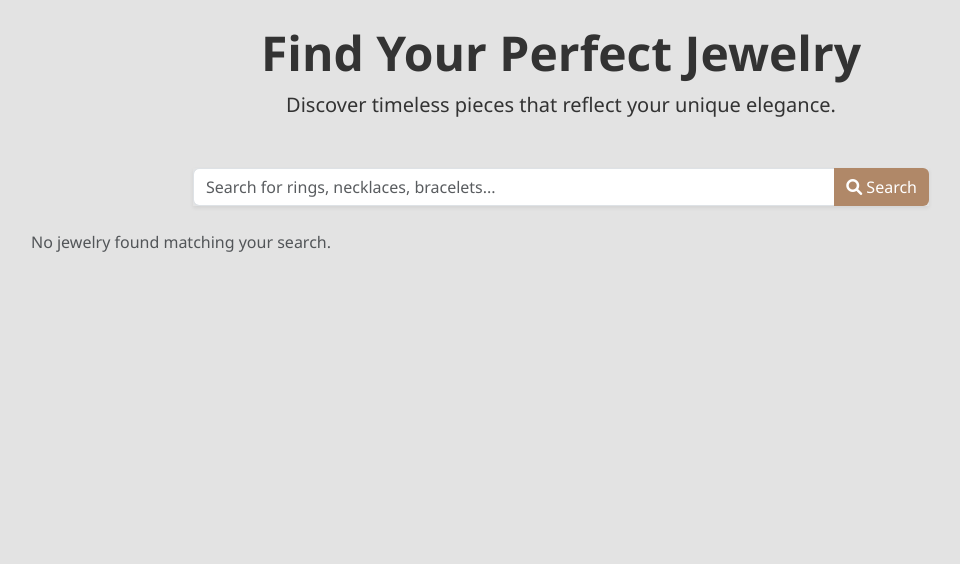
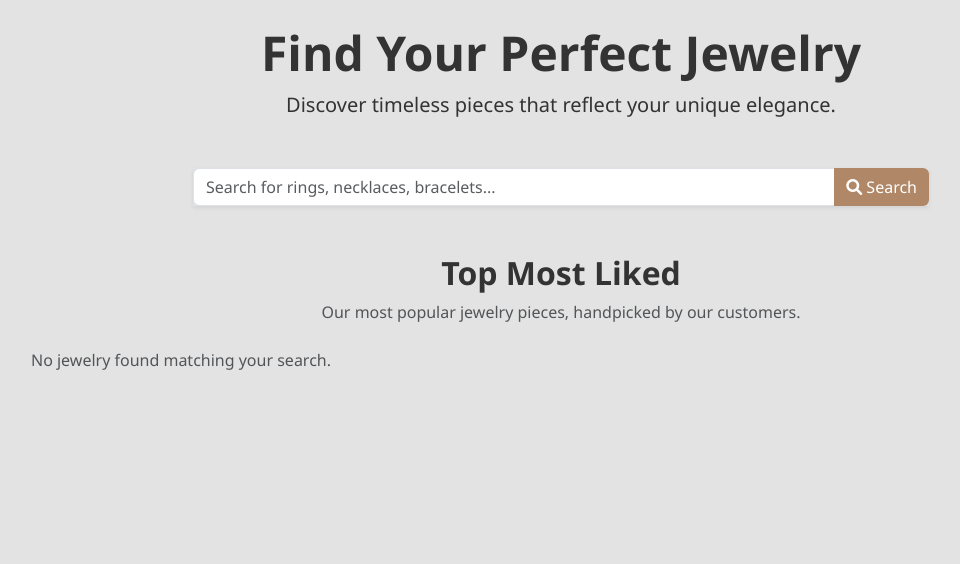
Before and after one commit to albert-dimitrov/JewelryShop, a Django app: page / in a window 1280 px wide. Shown: the part 56-620 px from the top of the page, without its empty margins (79-1039 px from the left). Run offline with Django 5.2, Linux system fonts and the light colour scheme; data that the repository does not hold is empty.

Commit message:
Made some html adjustments for the home page (early base structure)

```diff
--- a/templates/common/home.html
+++ b/templates/common/home.html
@@ -16,6 +16,11 @@
                 </button>
             </form>
         </div>
+    </div>
+    <br>
+    <div class="mb-4">
+        <h2 class="fw-semibold text-center">Top Most Liked</h2>
+        <p class="text-muted text-center mb-4">Our most popular jewelry pieces, handpicked by our customers.</p>
     </div>
 
     <div class="row row-cols-1 row-cols-sm-2 row-cols-md-3 g-4">
--- a/templates/common/nav.html
+++ b/templates/common/nav.html
@@ -15,7 +15,7 @@
     <div class="collapse navbar-collapse" id="navbarNavDropdown">
       <ul class="navbar-nav ms-auto">
         <li class="nav-item">
-          <a class="nav-link" href="#">Home</a>
+          <a class="nav-link" href="{% url 'home' %}">Home</a>
         </li>
         <li class="nav-item">
           <a class="nav-link" href="#">Shop</a>
```
